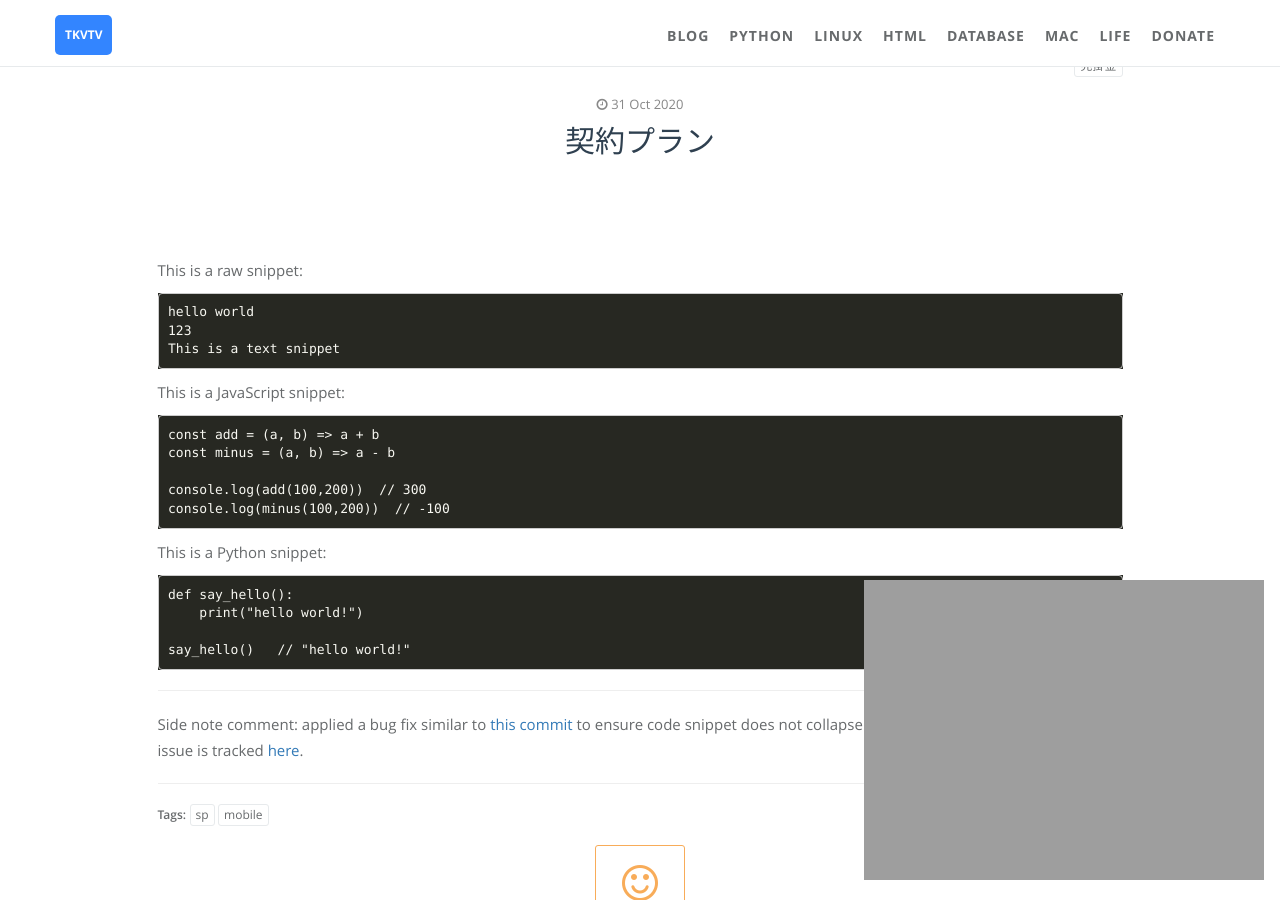
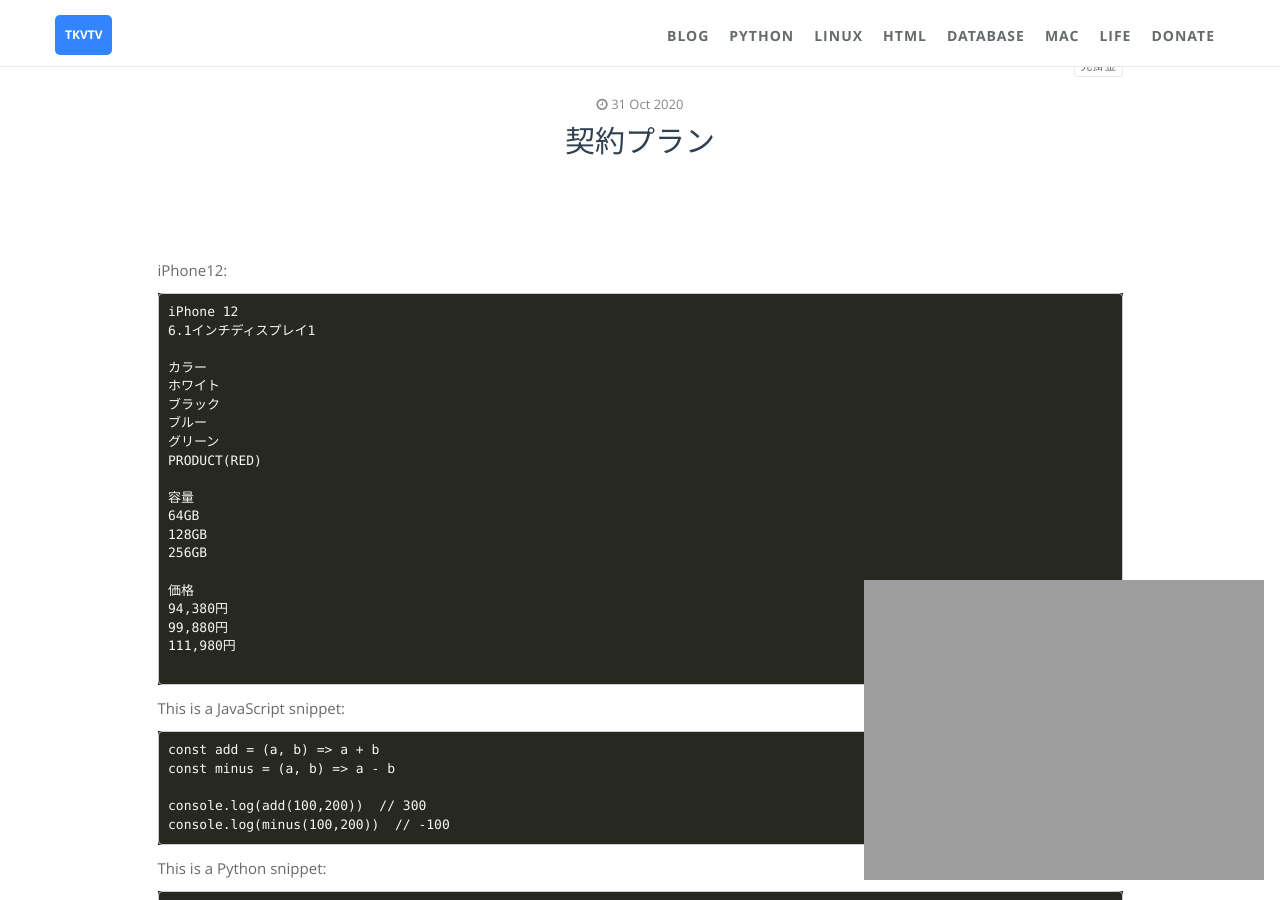
Before and after one commit to takagotch/o23829, a Jekyll site: the page built from _posts/2020-10-21-contracts.md, in a window 1280 px wide and 900 px high, scrolled down 476 px. Built offline with Jekyll 4.4.1, drawn with Linux system fonts in a browser that asks for light colours; comment, search, counter and statistics services are not loaded.

Commit message:
Update 2020-10-21-contracts.md

````diff
--- a/_posts/2020-10-21-contracts.md
+++ b/_posts/2020-10-21-contracts.md
@@ -9,12 +9,29 @@
 icon: icon-html
 ---
 
-This is a raw snippet:
+iPhone12:
 
 ```
-hello world
-123
-This is a text snippet
+iPhone 12
+6.1インチディスプレイ1
+
+カラー
+ホワイト
+ブラック
+ブルー
+グリーン
+PRODUCT(RED)
+
+容量
+64GB
+128GB
+256GB
+
+価格
+94,380円
+99,880円
+111,980円
+
 ```
 
 
````
